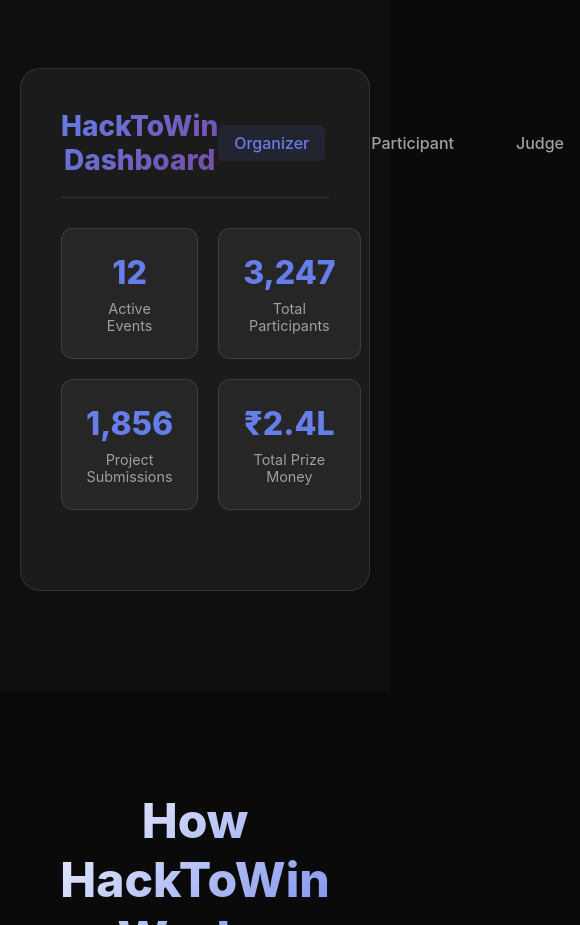
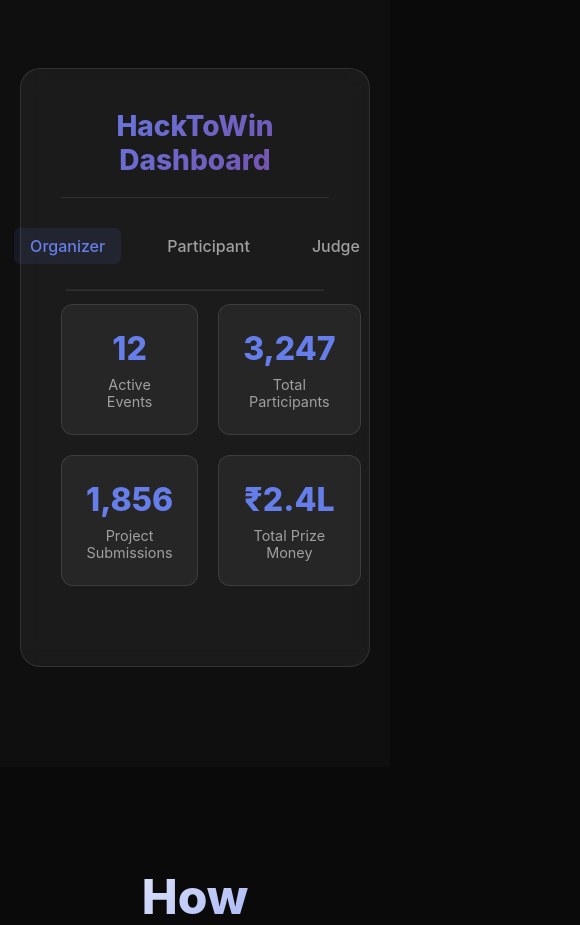
Before and after one commit to Rounaksingh497/HackToWin-hackathonProject, a website: page client/index.html in a window 390 px wide. Shown: the part 4040-4965 px from the top of the page, 580 px wide, since content can reach past the window. Drawn offline with nearby package versions, Linux system fonts and the light colour scheme.

Commit message:
Responsive updated

```diff
--- a/client/index.html
+++ b/client/index.html
@@ -209,12 +209,14 @@
                 <div class="dashboard-mockup">
                     <div class="mockup-header">
                         <div class="logo">HackToWin Dashboard</div>
-                        <div class="mockup-nav">
+                    </div>
+                     <div class="mockup-nav"style="display:flex; justify-content:center; ">
                             <div class="mockup-nav-item active" onclick="showDashboard('organizer')">Organizer</div>
                             <div class="mockup-nav-item" onclick="showDashboard('participant')">Participant</div>
                             <div class="mockup-nav-item" onclick="showDashboard('judge')">Judge</div>
                         </div>
-                    </div>
+                        <div style="height:20px;"></div>
+                        <div style="height:10px;opacity: 0.1;margin: 5px;"><hr></div>
                     <div id="organizer-dashboard" class="dashboard-content">
                         <div class="dashboard-stats">
                             <div class="stat-card">
```
